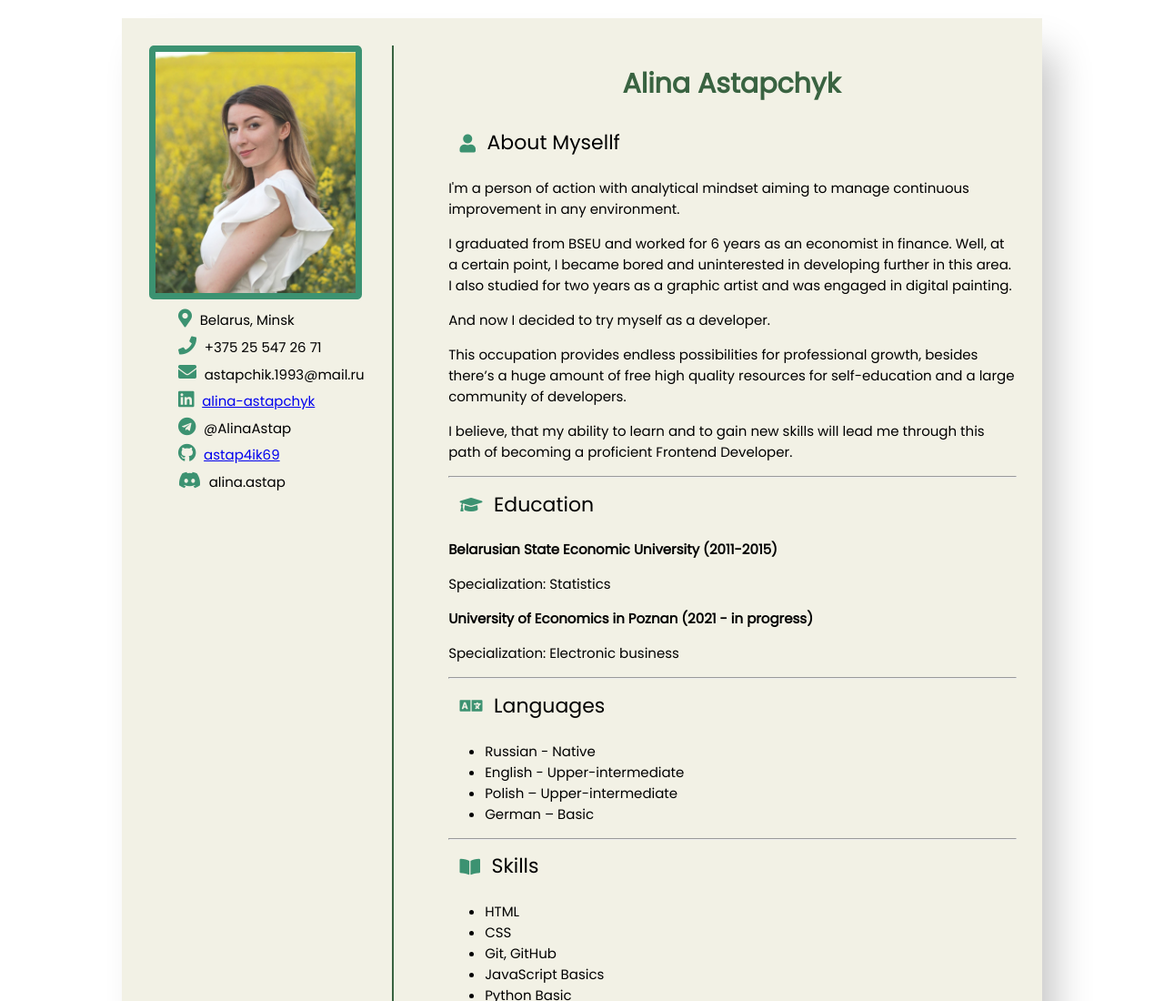
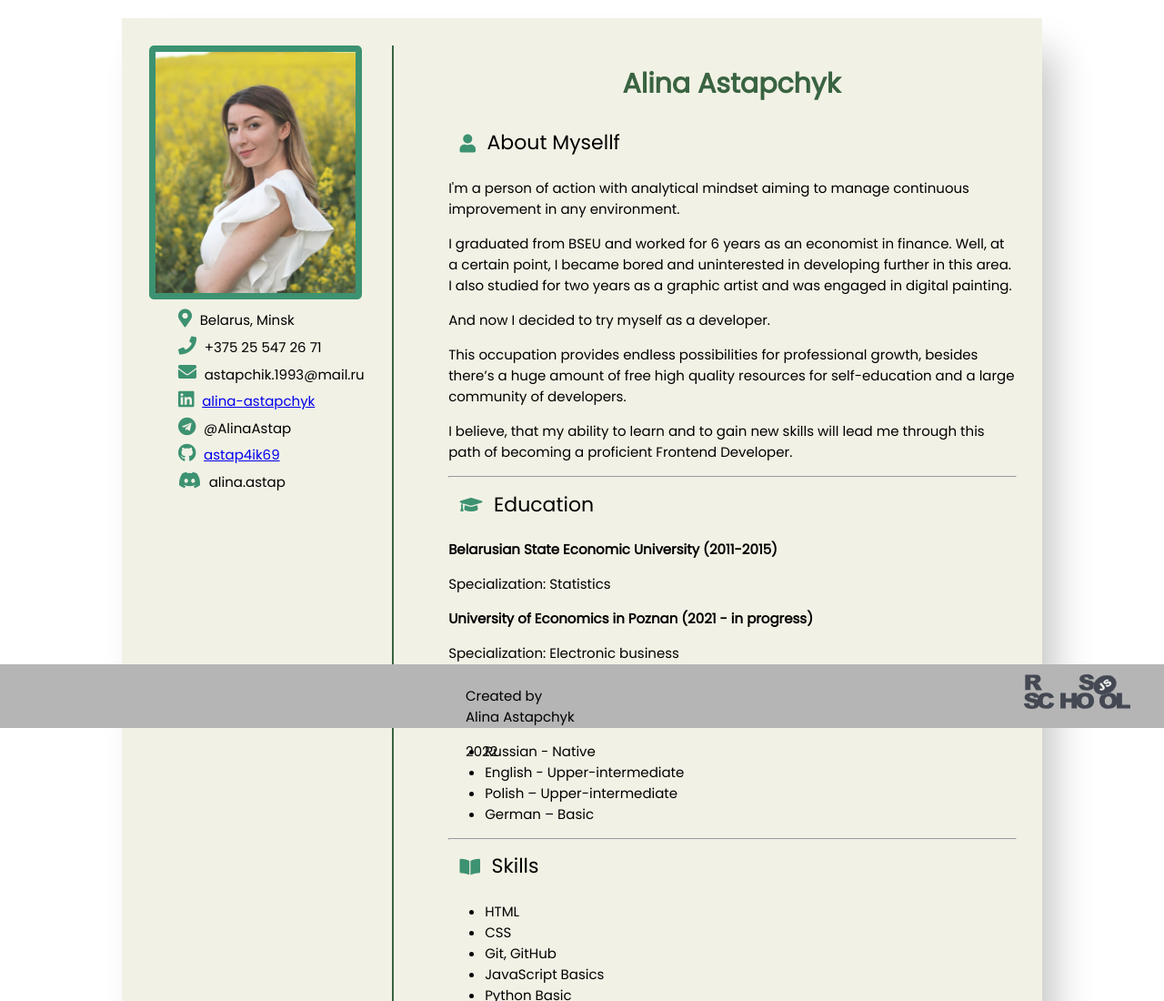
Before and after one commit to astap4/rsschool-cv-old-, a plain HTML site: page index.html in a window 1280 px wide. Shown: the top 1100 px of the page at 91% size. Drawn offline with Linux system fonts and the light colour scheme.

Commit message:
feat: add footer

```diff
--- a/index.html
+++ b/index.html
@@ -102,6 +102,16 @@
         </div>
 
     </div>
+    <footer class="footer">
+        <div class="footer-left">
+            <br>Created by</br>
+            Alina Astapchyk</p>
+            <p>2022</p>
+        </div>
+        <div class="footer-right">
+          <img src="./image/rsschooljs.svg" alt="rs school logo" id="rs-logo"/>
+        </div>
+      </footer>
     </div>
 </body>
 </html>
--- a/style.css
+++ b/style.css
@@ -61,3 +61,22 @@ span {
     color: rgb(60, 146, 113);
     margin: 2%
 }
+.footer {
+    background-color: rgb(181, 181, 181);
+    display: flex;
+   position:fixed;
+   left:0px;
+   bottom:0px;
+   height:70px;
+   width:100%;
+
+
+}
+.footer-left {
+    width: 80%;
+    margin-left: 40%;
+
+}
+.footer-right {
+    width: 20%;
+}
```
